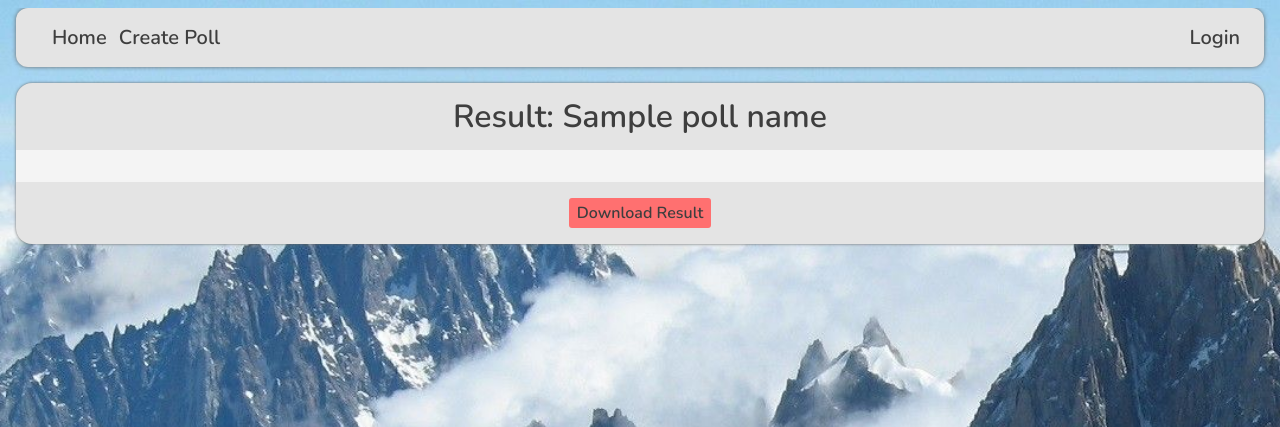
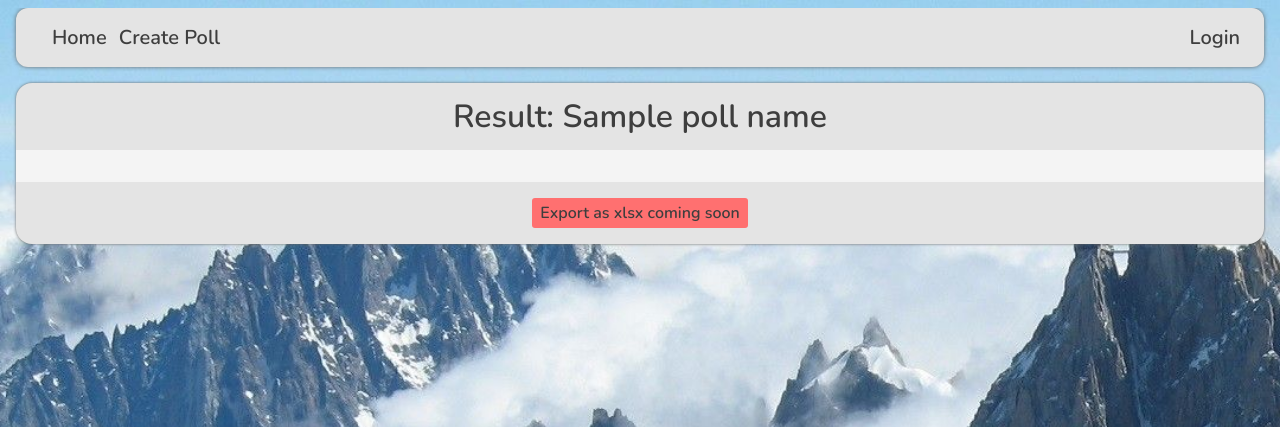
Before and after one commit to Winternight9/Arbitrator, a Django app: template arbitrator/templates/arbitrator/pollResult.html in a window 1280 px wide. Shown: the top 427 px of the page. Run offline with Django 3.2, Linux system fonts and the light colour scheme; the template is opened without the code that fills it: most values are stand-ins (such as "Sample title", 1, 10 or a date in 2020).

Commit message:
changed text in download button

```diff
--- a/arbitrator/templates/arbitrator/pollResult.html
+++ b/arbitrator/templates/arbitrator/pollResult.html
@@ -21,7 +21,7 @@
           </div>
         </div>
         <div class="add-question-container">
-          <button class="create-button">Download Result</button>
+          <button class="create-button">Export as xlsx coming soon</button>
         </div>
     </div>
   </div>
```
